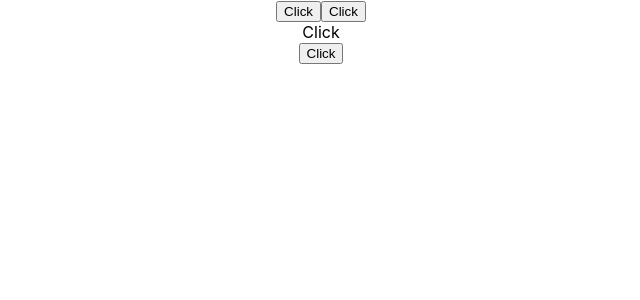
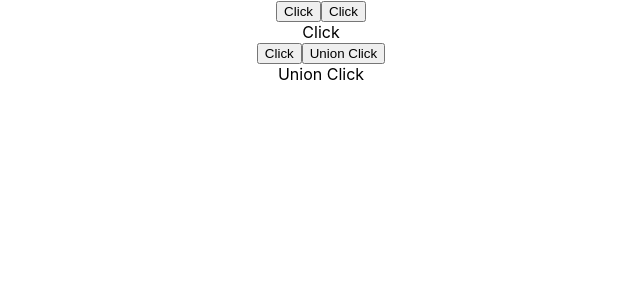
Before and after one commit to refrain62/react-typescript-event, a React (Create React App) app: page / in a window 1280 px wide. Shown: the top 300 px of the page, without its empty margins (319-959 px from the left). Built offline with nearby package versions, Linux system fonts and the light colour scheme.

Commit message:
HTMLButtonElementの理解２

```diff
--- a/src/App.tsx
+++ b/src/App.tsx
@@ -13,17 +13,33 @@ function App() {
     event: React.MouseEvent<HTMLDivElement, MouseEvent>
   ) => {
     console.log(event);
+    console.log(event.currentTarget);
+    console.log(event.target);
   };
 
-  // event にカーソルを充てると 「(parameter) event: React.MouseEvent<HTMLButtonElement, MouseEvent>」と型の情報をしてくれる
+  const handleBtnDivUnionClick = (
+    // ユニオンじゃなくても 親要素の HTMLElement でもよい
+    event: React.MouseEvent<HTMLButtonElement | HTMLDivElement, MouseEvent>
+  ) => {
+    console.log('union')
+    console.log(event);
+  }
+
   return (
     <div className="App">
       <button onClick={handleClick}>Click</button>
+      {/* event にカーソルを充てると 「(parameter) event: React.MouseEvent<HTMLButtonElement, MouseEvent>」と型の情報をしてくれる */}
       <button onClick={(event)=>{}}>Click</button>
+
       <div onClick={handleDivClick}>Click</div>
       <button onClick={handleClick}>
         <span>Click</span>
       </button>
+
+      {/* ユニオン */}
+      <button onClick={handleBtnDivUnionClick}>Union Click</button>
+      <div onClick={handleBtnDivUnionClick}>Union Click</div>
+
     </div>
   );
 }
```
